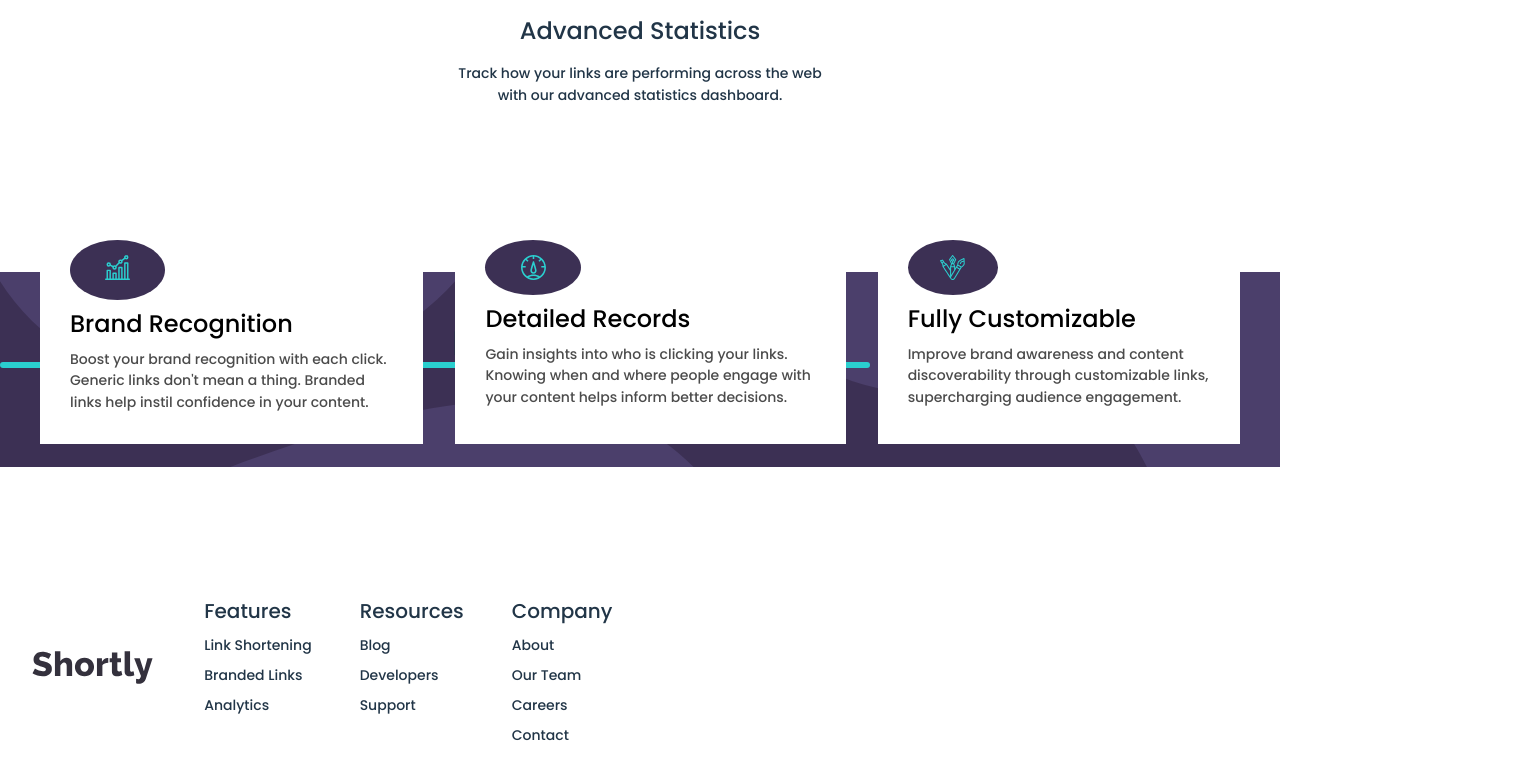
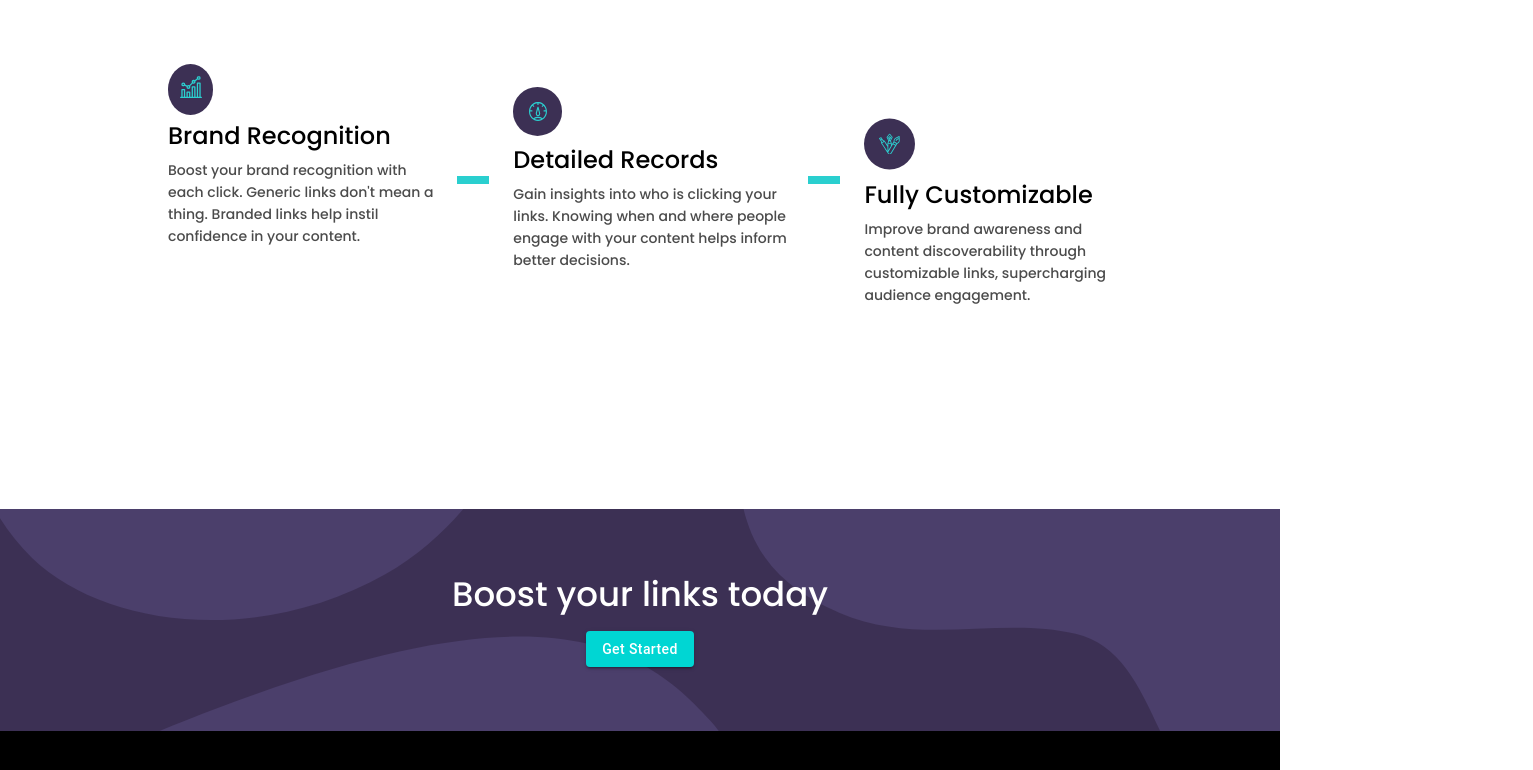
Before and after one commit to Proton-number/urlshortening, a React (Vite) app: page / in a window 1280 px wide. Shown: the part 1020-1790 px from the top of the page, 1533 px wide, since content can reach past the window. Built offline with nearby package versions, Linux system fonts and the light colour scheme.

Commit message:
added colors and adjustments for desktop screen sizes

```diff
--- a/src/Components/Desktop View/Desktop.css
+++ b/src/Components/Desktop View/Desktop.css
@@ -2,6 +2,23 @@
     display: none;
 }
 
+.desktop-boxes{
+    position: relative;
+}
+
+.desktop-boxes::after{
+     content: '';
+     position: absolute;
+     height: 8px;
+     width: 60%;
+     top: 50%;
+    background-color: hsl(180deg, 66%, 49%);
+    left: 0;
+    right: 0;
+    transform: translateY(-50%);
+    z-index: -1;
+    margin: auto;
+}
 
 
 @media screen and (min-width:600px) {
--- a/src/Components/Desktop View/Desktop.jsx
+++ b/src/Components/Desktop View/Desktop.jsx
@@ -5,7 +5,6 @@ import Nav from './DesktopTop/Nav'
 import Top from './DesktopTop/Top'
 import Middle from './DesktopMiddle/Middle'
 import Footer from './DesktopFooter/Footer'
-import Boost from './DesktopBoost/Boost'
 
 
 function Desktop() {
@@ -14,11 +13,10 @@ function Desktop() {
 
 
   return (
-    <Stack spacing={12} id='desktop-view'>
+    <Stack id='desktop-view'>
       <Nav />
       <Top />
       <Middle />
-      <Boost />
       <Footer />
     </Stack>
   )
--- a/src/Components/Desktop View/DesktopBoost/Boost.jsx
+++ /dev/null
@@ -1,49 +0,0 @@
-import React from 'react'
-import { Box,  Typography, Stack,  createTheme, ThemeProvider, Button } from '@mui/material'
-
-
-function Boost() {
-
-
-  const theme = createTheme({
-    palette:{
-        primary:{
-            main:'hsl(179, 100%, 42%)'
-        }
-    }
-})
-
-
-  return (
-    <>
-
-<Stack
-        sx={{
-            alignItems:'center',
-            backgroundColor:'hsl(260, 27%, 26%)',
-             backgroundImage:'url(/src/images/bg-boost-desktop.svg)',
-             backgroundRepeat:'no-repeat',
-             backgroundSize:'cover',
-             padding:'50px',
-             marginTop:'34em'
-        }}
-        spacing={2}
-        >
-
-            <Typography variant='h4'>Boost your links today</Typography>
-
-               <ThemeProvider theme={theme}>
-
-               <Button
-        style={{textTransform:'none', color:'white'}}
-                variant='contained'
-               >Get Started</Button>
-
-               </ThemeProvider>
-
-        </Stack>
-    </>
-  )
-}
-
-export default Boost
--- a/src/Components/Desktop View/DesktopFooter/Footer.jsx
+++ b/src/Components/Desktop View/DesktopFooter/Footer.jsx
@@ -9,17 +9,63 @@ import twitter from '/src/images/icon-twitter.svg'
 
 
 function Footer() {
+
+
+  const theme = createTheme({
+    palette:{
+        primary:{
+            main:'hsl(179, 100%, 42%)'
+        }
+    }
+})
+
   return (
-    <Stack
+   <>
+
+<Stack
+        sx={{
+            alignItems:'center',
+            backgroundColor:'hsl(260, 27%, 26%)',
+             backgroundImage:'url(/src/images/bg-boost-desktop.svg)',
+             backgroundRepeat:'no-repeat',
+             backgroundSize:'cover',
+             padding:'4rem',
+             position:'inherit',
+             marginTop:{
+                sm:'80px',
+                md:'80px'
+             }
+        }}
+        spacing={2}
+        >
+
+            <Typography variant='h4' sx={{color:'white'}} >Boost your links today</Typography>
+
+               <ThemeProvider theme={theme}>
+
+               <Button
+        style={{textTransform:'none', color:'white'}}
+                variant='contained'
+               >Get Started</Button>
+
+               </ThemeProvider>
+
+        </Stack>
+
+
+ <Stack
     direction='row'
     spacing={{
-        sm: 6.4
+        sm: 7,
+        lg: 40
     }}
     sx={{
         alignItems:'center',
         padding:{
             sm:4
-        }
+        },
+        backgroundColor:'black',
+        color:'white'
     }}
     >
 
@@ -30,7 +76,9 @@ function Footer() {
         <Stack
         direction='row'
         spacing={{
-            sm: 6 ,//600
+            sm: 7.2 ,//600
+            md: 12 , //900
+            lg: 20 //1200
         }}
         >
 
@@ -66,6 +114,10 @@ function Footer() {
         </Stack>
 
     </Stack>
+
+
+
+   </>
   )
 }
 
--- a/src/Components/Desktop View/DesktopMiddle/Middle.jsx
+++ b/src/Components/Desktop View/DesktopMiddle/Middle.jsx
@@ -22,10 +22,10 @@ function Middle() {
   return (
    <>
 
-     <Stack spacing={8} >
+     <Stack>
 
 <Stack sx={{ alignItems:'center'}} spacing={2}>
-    <Typography variant='h5'>Advanced Statistics</Typography>
+    <Typography variant='h4'>Advanced Statistics</Typography>
 
     <Typography
     variant='subtitle2'
@@ -39,7 +39,7 @@ function Middle() {
     >Track how your links are performing across the web with our advanced statistics dashboard.</Typography>
 </Stack>
 
-<Box sx={{position:'relative'}}>
+<Box >
 
 
 
@@ -49,11 +49,11 @@ function Middle() {
         spacing={4}
     sx={{
         padding:{
-            sm:'40px'
-        },
-        position:'absolute',
-        zIndex:1
+            sm:'40px',
+            lg:'9rem'
+        }
     }}
+    className='desktop-boxes'
  >
 
 
@@ -64,8 +64,11 @@ function Middle() {
         backgroundColor:'hsl(0, 0%, 100%)',
          color:'black',
          padding:{
-            sm:'30px'
-         }
+            sm:'30px',
+            lg:'2.3rem 1rem 2rem 1.5rem'
+         },
+         position:'relative',
+         borderRadius:'2rem'
          }} >
 
 
@@ -73,14 +76,21 @@ function Middle() {
         sx={{
             backgroundColor:'hsl(260, 27%, 26%)',
             width:{
-                sm:'20%'
+                sm:'14%',
+                lg:'6.8%'
             },
             display:'flex',
             justifyContent:'center',
             padding:{
-                sm:'15px'
+                sm:'12px'
             },
-            borderRadius:'80%'
+            borderRadius:'80%',
+            position: 'absolute',
+            bottom:{
+                sm:'280px',
+                md:'220px',
+                lg:'170px'
+            }
             }}
             >
         <Box
@@ -89,8 +99,11 @@ function Middle() {
         sx={{
             marginBottom:'5px',
             width:{
-                sm:'25px'
-            }
+                sm:'62%',
+                md:'74%',
+                lg:'22px'
+            },
+
              }}  />
         </Box>
 
@@ -106,7 +119,13 @@ function Middle() {
         backgroundColor:'hsl(0, 0%, 100%)',
          color:'black',
          padding:{
-            sm:'30px'
+            sm:'30px',
+            lg:'2.5rem 1rem 2rem 1.5rem'
+         },
+         position:'relative',
+         borderRadius:'2rem',
+         transform:{
+            sm:'translateY(10%)'
          }
          }}
     >
@@ -114,14 +133,21 @@ function Middle() {
         sx={{
             backgroundColor:'hsl(260, 27%, 26%)',
             width:{
-                sm:'20%'
+                sm:'10%',
+                lg:'6%'
             },
             display:'flex',
             justifyContent:'center',
             padding:{
                 sm:'15px'
             },
-            borderRadius:'80%'
+            borderRadius:'80%',
+            position: 'absolute',
+            bottom:{
+                sm: '280px',
+                md:'230px',
+                lg:'170px'
+            }
             }}
             >
         <Box
@@ -129,7 +155,8 @@ function Middle() {
         src={detailed}
         sx={{
             width:{
-                sm:'25px'
+                sm:'82%',
+                md:'95%',
             }
              }}  />
         </Box>
@@ -145,7 +172,13 @@ function Middle() {
         backgroundColor:'hsl(0, 0%, 100%)',
          color:'black',
          padding:{
-            sm:'30px'
+            sm:'30px',
+            lg:'2.6rem 1rem 2rem 1.5rem'
+         },
+         position:'relative',
+         borderRadius:'2rem',
+         transform:{
+            sm:'translateY(26%)'
          }
          }}
     >
@@ -153,14 +186,21 @@ function Middle() {
         sx={{
             backgroundColor:'hsl(260, 27%, 26%)',
             width:{
-                sm:'20%'
+                sm:'10%',
+                lg:'6.8%'
             },
             display:'flex',
             justifyContent:'center',
             padding:{
                 sm:'15px'
             },
-            borderRadius:'80%'
+            borderRadius:'80%',
+            position: 'absolute',
+            bottom:{
+                sm:'280px',
+                md:'226px',
+                lg:'170px'
+            }
             }}
             >
         <Box
@@ -168,7 +208,8 @@ function Middle() {
         src={fullyCustomizable}
         sx={{
             width:{
-                sm:'25px'
+                sm:'88%',
+                md:'100%',
             }
              }}  />
         </Box>
@@ -183,24 +224,6 @@ function Middle() {
 
 </Stack>
 
-<Box
-style={{
-    backgroundColor:'hsl(180deg, 66%, 49%)',
-    height:'6px',
-     borderRadius:'10px',
-     }}
-     sx={{
-        transform: {
-            sm: 'translateY(14em)',
-            lg: 'translateY(12em)'
-        },
-        width:'68%'
-     }}
-  />
-
-{/* <Box variant='div' style={{height:'4px', backgroundColor:'hsl(180deg, 66%, 49%)', borderRadius:'10px', width:'71%'}} /> */}
-
-
 </Box>
 
 
--- a/src/Components/Desktop View/DesktopTop/Nav.jsx
+++ b/src/Components/Desktop View/DesktopTop/Nav.jsx
@@ -19,7 +19,7 @@ function Nav() {
       padding:{
         sm: '30px', //600
         lg: '46px'
-      }
+      },
       }}>
 
       <Toolbar>
@@ -27,7 +27,7 @@ function Nav() {
     <Stack
     direction='row'
     spacing={4}
-    sx={{flexGrow:3, alignItems:'center' }}
+    sx={{flexGrow:1, alignItems:'center' }}
     >
 
       <Box component='img' src={logo} />
--- a/src/Components/Desktop View/DesktopTop/Top.jsx
+++ b/src/Components/Desktop View/DesktopTop/Top.jsx
@@ -16,7 +16,7 @@ function Top() {
 
 
   return (
-   <Stack spacing={10}>
+   <Stack spacing={10}  >
 
      <Stack
      spacing={1}
@@ -36,6 +36,7 @@ function Top() {
         sx={{
           fontSize:{
             sm:'44px',
+            md:'22px',
             lg:'50px'
           },
           fontWeight:{
@@ -58,6 +59,7 @@ function Top() {
             sm:600
           },
           width:{
+            md:'80%',
             lg:'70%'
           }
           }}
@@ -70,6 +72,7 @@ function Top() {
         sx={{
           width:{
           sm:'45%', //600
+          md:'30%', //900
           lg:'17%' //1200
         }}}
         disableElevation
@@ -87,8 +90,8 @@ function Top() {
         sx={{
             width:{
               sm: '340px', //600
-              md:'', //900
-                lg:'600px'
+              md:'330px', //900
+                lg:'420px'
             }
             }} />
 
@@ -101,7 +104,8 @@ function Top() {
      spacing={5}
      style={{
       margin:'auto',
-      marginTop:'40px'
+      marginTop:'40px',
+      marginBottom:'120px'
      }}
      sx={{
       alignItems:'center',
@@ -144,7 +148,8 @@ function Top() {
        variant='contained'
        sx={{
         width:{
-             sm:'18%'
+             sm:'18%',
+             lg:'9.1%'
        }
       }}
        disableElevation>Shorten it!</Button>
--- a/src/index.css
+++ b/src/index.css
@@ -2,8 +2,8 @@
   line-height: 1.5;
   /* font-weight: 400; */
   color-scheme: light dark;
-  color: rgba(250, 247, 247, 0.87);
-  background-color: #0e0e0e;
+  color: rgba(15, 15, 15, 0.87);
+  background-color: #eeeeee;
 
   font-synthesis: none;
   text-rendering: optimizeLegibility;
```
